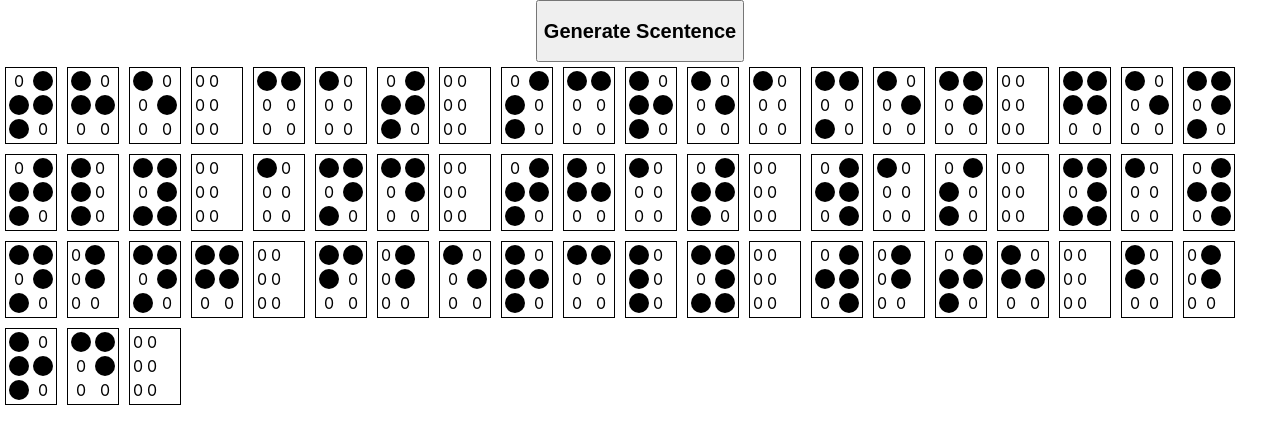
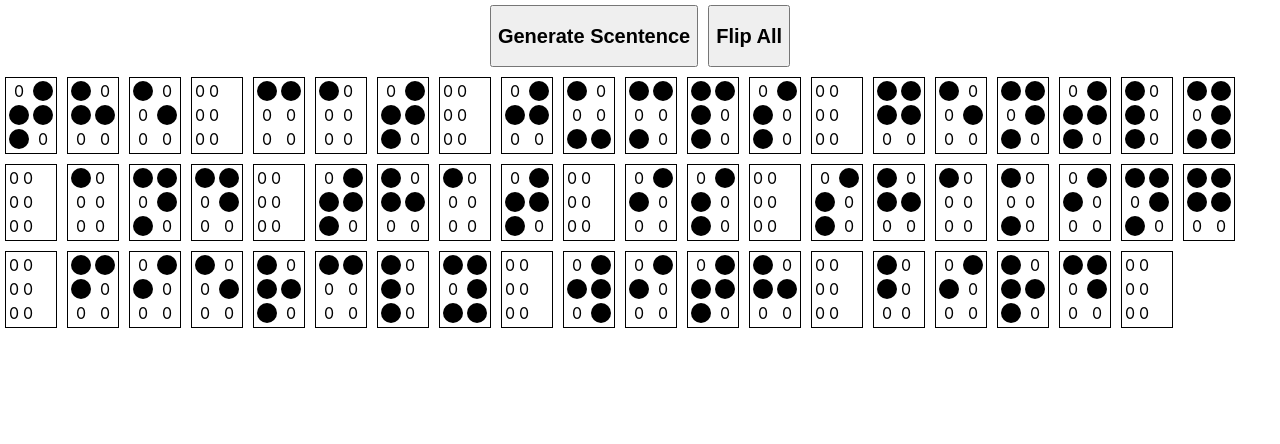
Before and after one commit to liruenth/khan-stuff, a React (Create React App) app: page / in a window 1280 px wide. Both pictures are taken after a click on the button "Generate Scentence". Shown: the top 444 px of the page. Built offline with nearby package versions, Linux system fonts and the light colour scheme.

Commit message:
improvements

```diff
--- a/src/App.css
+++ b/src/App.css
@@ -17,3 +17,7 @@
   display: table-cell;
   text-align: center;
 }
+
+button {
+  margin: 5px;
+}
--- a/src/actions/braille.js
+++ b/src/actions/braille.js
@@ -7,7 +7,7 @@ let Braille = {
     f: [1,1,1,0,0,0],
     g: [1,1,1,1,0,0],
     h: [1,0,1,1,0,0],
-    i: [0,1,0,1,0,0],
+    i: [0,1,1,0,0,0],
     j: [0,1,1,1,0,0],
     k: [1,0,0,0,1,0],
     l: [1,0,1,0,1,0],
--- a/src/actions/scentenceGenerator.js
+++ b/src/actions/scentenceGenerator.js
@@ -1,6 +1,6 @@
-let verbs = ["ran", "walked", "roared", "screamed", "pattered", "is shaking", "was yawning", "lied", "will eat", "swallows", "kicks", "hugs", "tests", "killed", "hunted"];
-let adjectives = ["quick", "shaky", "quiet", "small", "large", "big", "tiny", "insignificant", "silly", "boring", "rude", "benevolent", "majestic", "mighty", "great", "amazing", "talented", "incredible", "wonderful", "valuable", "loved", "good", "wise", "worthy", "brave", "real", "pretty", "beautiful", "bold", "tough"];
-let adverbs = ["quickly", "shakily", "quiveringly", "quietly", "roudily", "softly", "fiercly", "loudly", "gently", "roughly", "angrily", "mean spiritedly", "mightily"];
+let verbs = ["ran", "walked", "roared", "jumps", "screamed", "jogs", "pattered", "is shaking", "was yawning", "lied", "will eat", "swallows", "kicks", "hugs", "tests", "killed", "hunted"];
+let adjectives = ["quick", "shaky", "joyful", "quiet", "small", "large", "big", "tiny", "insignificant", "silly", "boring", "rude", "benevolent", "majestic", "mighty", "great", "amazing", "talented", "incredible", "wonderful", "valuable", "loved", "good", "wise", "worthy", "brave", "real", "pretty", "beautiful", "bold", "tough"];
+let adverbs = ["quickly", "shakily", "quiveringly", "jitteringly", "quietly", "roudily", "softly", "fiercly", "loudly", "gently", "roughly", "angrily", "mean spiritedly", "mightily"];
 let prepositions = ["at", "by", "next to", "beside", "against", "above", "below", "beneath", "aboard", "on", "with", "without", "within"];
 let nouns = ["dog", "cat", "bird", "dragon", "queen", "cheetah", "lion", "ox", "zebra", "eagle", "dragon", "teenager", "parent", "cow", "yak", "donkey", "ogre", "song", "tune", "ball", "map", "earth", "sun", "apple", "babboon", "gorrilla", "fox", "shepherd", "coyote"];
 let articles = ["a", "the"];
--- a/src/components/Card.js
+++ b/src/components/Card.js
@@ -20,7 +20,7 @@ class Card extends React.Component {
       return (
         <div>
             <div className='card' onClick = {this.click}>
-                {this.state.displayed ?
+                {this.state.displayed || this.props.flipped ?
                     <h1 className='largeCharacter'>{this.state.character}</h1>
                 :
                     <table>
--- a/src/components/FlashCards.js
+++ b/src/components/FlashCards.js
@@ -10,6 +10,7 @@ class FlashCards extends React.Component {
         super(props);
         this.state = {
             cards: [],
+            allFlipped: false,
         }
     };
 
@@ -20,8 +21,15 @@ class FlashCards extends React.Component {
         console.log(cards);
         this.setState({
             cards,
+            allFlipped: false,
         });
         console.log(this.state.cards);
+    };
+
+    flipAll = () => {
+        this.setState({
+            allFlipped: !this.state.allFlipped,
+        })
     };
 
     render(props) {
@@ -29,12 +37,13 @@ class FlashCards extends React.Component {
           <div className="App">
             <header className="App-header">
                 <button onClick={this.loadCards}><h2>Generate Scentence</h2></button>
+                <button onClick={this.flipAll}><h2>Flip All</h2></button>
             </header>
             <div className="line">
                 {
                     this.state.cards.map(card => {
                         num++;
-                        return <Card key={num}dots={card.dots} character={card.character} />
+                        return <Card flipped={this.state.allFlipped} key={num}dots={card.dots} character={card.character} />
                     })
                 }
             </div>
```
